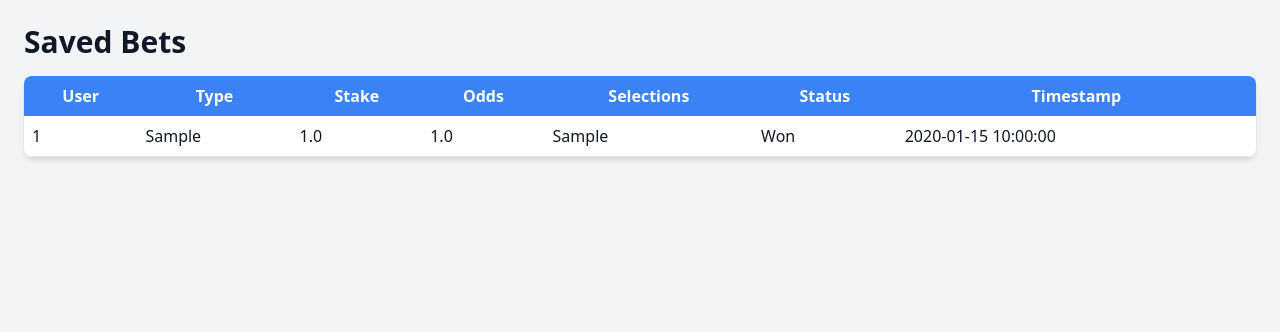
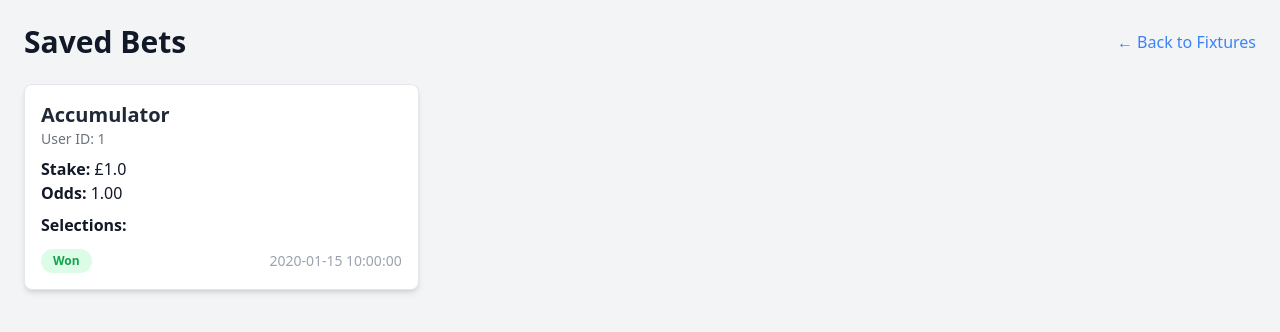
Before and after one commit to rfarrelly/bet-tracker, a Flask app: page /bets/ in a window 1280 px wide. Shown: the top 332 px of the page. Run offline with Flask 3, Linux system fonts and the light colour scheme; tables that the repository leaves empty hold one stand-in row (values such as "Sample post"); some libraries are stand-ins or nearby versions.

Commit message:
General UI imporvements, navigation, betss layout

```diff
--- a/app/app.py
+++ b/app/app.py
@@ -1,4 +1,4 @@
-from flask import Flask
+from flask import Flask, render_template  # Import render_template
 from flask_sqlalchemy import SQLAlchemy
 
 db = SQLAlchemy()
@@ -18,6 +18,12 @@ def create_app():
     app.register_blueprint(bet_routes, url_prefix="/bets")
     app.register_blueprint(fixture_routes, url_prefix="/fixtures")
 
+    # Define the home route (new)
+    @app.route("/")
+    def home():
+        return render_template("index.html")  # Serve a homepage with navigation
+
+    # Ensure tables are created
     with app.app_context():
         db.create_all()
 
--- a/app/routes/bet_routes.py
+++ b/app/routes/bet_routes.py
@@ -7,12 +7,18 @@ import json
 bet_routes = Blueprint("bets", __name__)
 
 
+# 🏠 Render Bets Page (HTML)
 @bet_routes.route("/")
 def bets_page():
     bets = Bet.query.all()
 
-    if not bets:
-        print("⚠️ No bets found in the database!")
+    # Deserialize selections before passing to template
+    for bet in bets:
+        try:
+            bet.selections = json.loads(bet.selections)
+        except json.JSONDecodeError:
+            bet.selections = []  # Fallback in case of bad data
+
     return render_template("bets.html", bets=bets)
 
 
@@ -21,27 +27,54 @@ def add_bet():
     data = request.get_json()
     print("🔹 Received Bet Data:", data)
 
-    if "odds" not in data or not isinstance(data["odds"], (int, float)):
-        return jsonify({"error": "'odds' must be a number"}), 400
+    if "selections" not in data or not isinstance(data["selections"], list):
+        return jsonify({"error": "'selections' must be a list"}), 400
 
-    selections_str = ",".join(
-        [f"{s['home']} vs {s['away']} - {s['market']}" for s in data["selections"]]
-    )
+    # Convert selections to a JSON string for storage
+    selections_json = json.dumps(data["selections"])
 
-    new_bet = Bet(
-        user_id=data["user_id"],
-        bet_type=data["bet_type"],
-        stake=data["stake"],
-        odds=float(data["odds"]),
-        selections=selections_str,
-    )
+    # Compute Accumulator Odds (Product of All Odds)
+    if data["bet_type"] == "accumulator":
+        accumulator_odds = 1.0
+        for selection in data["selections"]:
+            accumulator_odds *= float(selection["odds"])  # Ensure float conversion
+    else:
+        accumulator_odds = float(data["odds"])
 
-    db.session.add(new_bet)
+    if data["bet_type"] == "single":
+        for selection in data["selections"]:
+            new_bet = Bet(
+                user_id=data["user_id"],
+                bet_type="single",
+                stake=data["stake"],
+                odds=float(selection["odds"]),  # Assign correct odds for each selection
+                selections=json.dumps([selection]),  # Store as a single selection
+            )
+            db.session.add(new_bet)
+    else:
+        selections_str = json.dumps(
+            data["selections"]
+        )  # Keep multiple selections for acca
+        acca_odds = 1.0
+        for selection in data["selections"]:
+            acca_odds *= float(selection["odds"])  # Multiply odds for accumulator
+
+        new_bet = Bet(
+            user_id=data["user_id"],
+            bet_type="accumulator",
+            stake=data["stake"],
+            odds=round(acca_odds, 2),  # Store combined odds
+            selections=selections_str,
+        )
+        db.session.add(new_bet)
+
     db.session.commit()
+
     return jsonify({"message": "Bet added successfully"}), 201
 
 
-@bet_routes.route("/", methods=["GET"])
+# 📌 API Endpoint: Fetch Bets
+@bet_routes.route("/api", methods=["GET"])
 def get_bets():
     start_date = request.args.get("start_date")
     end_date = request.args.get("end_date")
@@ -73,7 +106,8 @@ def get_bets():
     )
 
 
-@bet_routes.route("/<int:bet_id>", methods=["PUT"])
+# 📌 API Endpoint: Update a Bet
+@bet_routes.route("/api/<int:bet_id>", methods=["PUT"])
 def update_bet(bet_id):
     bet = Bet.query.get(bet_id)
     if not bet:
@@ -87,7 +121,8 @@ def update_bet(bet_id):
     return jsonify({"message": "Bet updated successfully"})
 
 
-@bet_routes.route("/<int:bet_id>", methods=["DELETE"])
+# 📌 API Endpoint: Delete a Bet
+@bet_routes.route("/api/<int:bet_id>", methods=["DELETE"])
 def delete_bet(bet_id):
     bet = Bet.query.get(bet_id)
     if not bet:
--- a/app/routes/fixture_routes.py
+++ b/app/routes/fixture_routes.py
@@ -22,6 +22,7 @@ def load_fixtures():
     return pd.DataFrame()
 
 
+# 🏠 Render Fixtures Page (HTML)
 @fixture_routes.route("/")
 def fixtures_page():
     fixtures_df = load_fixtures()
@@ -29,6 +30,7 @@ def fixtures_page():
     return render_template("index.html", fixtures=fixtures)
 
 
+# 📌 API Endpoint: Fetch Fixtures (JSON)
 @fixture_routes.route("/api", methods=["GET"])
 def get_fixtures():
     fixtures_df = load_fixtures()
--- a/app/templates/bets.html
+++ b/app/templates/bets.html
@@ -1,4 +1,3 @@
-<!-- bets.html -->
 <!DOCTYPE html>
 <html lang="en">
 <head>
@@ -9,36 +8,88 @@
 </head>
 <body class="bg-gray-100 text-gray-900">
     <div class="container mx-auto p-6">
-        <h1 class="text-3xl font-bold mb-4">Saved Bets</h1>
 
-        <div class="bg-white shadow-md rounded-lg overflow-hidden">
-            <table class="min-w-full border-collapse">
-                <thead class="bg-blue-500 text-white">
-                    <tr>
-                        <th class="p-2">User</th>
-                        <th class="p-2">Type</th>
-                        <th class="p-2">Stake</th>
-                        <th class="p-2">Odds</th>
-                        <th class="p-2">Selections</th>
-                        <th class="p-2">Status</th>
-                        <th class="p-2">Timestamp</th>
-                    </tr>
-                </thead>
-                <tbody>
-                    {% for bet in bets %}
-                    <tr class="border-b">
-                        <td class="p-2">{{ bet.user_id }}</td>
-                        <td class="p-2">{{ bet.bet_type }}</td>
-                        <td class="p-2">{{ bet.stake }}</td>
-                        <td class="p-2">{{ bet.odds }}</td>
-                        <td class="p-2">{{ bet.selections }}</td>
-                        <td class="p-2">{{ bet.status }}</td>
-                        <td class="p-2">{{ bet.timestamp }}</td>
-                    </tr>
+        <!-- Header with navigation -->
+        <div class="flex items-center justify-between mb-6">
+            <h1 class="text-3xl font-bold">Saved Bets</h1>
+            <a href="/fixtures" class="text-blue-500 hover:underline">← Back to Fixtures</a>
+        </div>
+
+        <!-- Bets Grid -->
+        <div class="grid grid-cols-1 md:grid-cols-2 lg:grid-cols-3 gap-6">
+            {% for bet in bets %}
+                {% if bet.bet_type == "single" %}
+                    <!-- Split Single Bets into Individual Cards -->
+                    {% for selection in bet.selections %}
+                    <div class="bg-white shadow-md rounded-lg p-4 border border-gray-200">
+                        <h2 class="text-xl font-semibold text-gray-800">Single Bet</h2>
+                        <p class="text-gray-500 text-sm">User ID: {{ bet.user_id }}</p>
+
+                        <div class="mt-2">
+                            <p><strong>Stake:</strong> £{{ bet.stake }}</p>
+                            <p><strong>Odds:</strong> {{ bet.odds }}</p>
+                        </div>
+
+                        <div class="mt-2">
+                            <p><strong>Selection:</strong></p>
+                            <p class="text-gray-700 font-semibold capitalize">{{ selection.market }}</p>
+                        </div>
+
+                        <div class="mt-3 flex justify-between items-center">
+                            <span class="px-3 py-1 rounded-full text-xs font-semibold
+                                {% if bet.status == 'Won' %}
+                                    bg-green-100 text-green-600
+                                {% elif bet.status == 'Lost' %}
+                                    bg-red-100 text-red-600
+                                {% else %}
+                                    bg-gray-200 text-gray-800
+                                {% endif %}">
+                                {{ bet.status }}
+                            </span>
+
+                            <p class="text-gray-400 text-sm">{{ bet.timestamp }}</p>
+                        </div>
+                    </div>
                     {% endfor %}
-                </tbody>
-            </table>
+                {% else %}
+                    <!-- Accumulator Bets (Grouped Selections) -->
+                    <div class="bg-white shadow-md rounded-lg p-4 border border-gray-200">
+                        <h2 class="text-xl font-semibold text-gray-800">Accumulator</h2>
+                        <p class="text-gray-500 text-sm">User ID: {{ bet.user_id }}</p>
+
+                        <div class="mt-2">
+                            <p><strong>Stake:</strong> £{{ bet.stake }}</p>
+                            <p><strong>Odds:</strong> {{ "%.2f"|format(bet.odds) }}</p>  <!-- Show Correct Odds -->
+                        </div>
+
+                        <div class="mt-2">
+                            <p><strong>Selections:</strong></p>
+                            <ul>
+                                {% for selection in bet.selections %}
+                                <li>{{ selection.market|capitalize }}</li>
+                                {% endfor %}
+                            </ul>
+                        </div>
+
+                        <div class="mt-3 flex justify-between items-center">
+                            <span class="px-3 py-1 rounded-full text-xs font-semibold
+                                {% if bet.status == 'Won' %}
+                                    bg-green-100 text-green-600
+                                {% elif bet.status == 'Lost' %}
+                                    bg-red-100 text-red-600
+                                {% else %}
+                                    bg-gray-200 text-gray-800
+                                {% endif %}">
+                                {{ bet.status }}
+                            </span>
+
+                            <p class="text-gray-400 text-sm">{{ bet.timestamp }}</p>
+                        </div>
+                    </div>
+                {% endif %}
+            {% endfor %}
         </div>
+
     </div>
 </body>
 </html>
```
Also changed, not shown: app/templates/index.html (+7 -0 lines).
